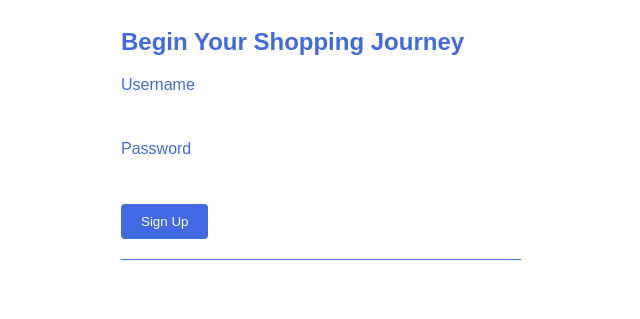
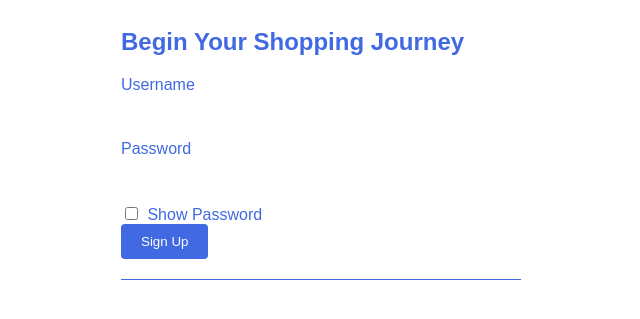
Before and after one commit to freedompraise/cleanser-stores, a Django app: page /register/ in a window 1280 px wide. Shown: the top 319 px of the page, without its empty margins (319-959 px from the left). Run offline with Django 4.2, Linux system fonts and the light colour scheme; some libraries are stand-ins or nearby versions.

Commit message:
add show password to registration page

```diff
--- a/store/templates/store/register.html
+++ b/store/templates/store/register.html
@@ -33,6 +33,7 @@
       <div class="form-group">
         <label for="id_password">Password</label>
         <input type="password" id="id_password" name="password" required>
+        <input type="checkbox" onclick="showPassword()"> Show Password
       </div>
 
       <div class="form-group">
@@ -42,5 +43,17 @@
     </form>
   </body>
 </html>
+
+<script>
+    function showPassword() {
+      var passwordInput = document.getElementById("password");
+      if (passwordInput.type === "password") {
+        passwordInput.type = "text";
+      } else {
+        passwordInput.type = "password";
+      }
+    }
+  </script>
+
 {% endblock %}
     </div>
```
